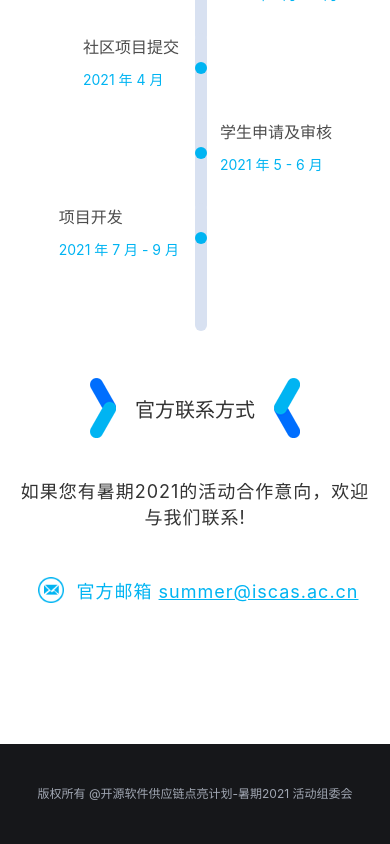
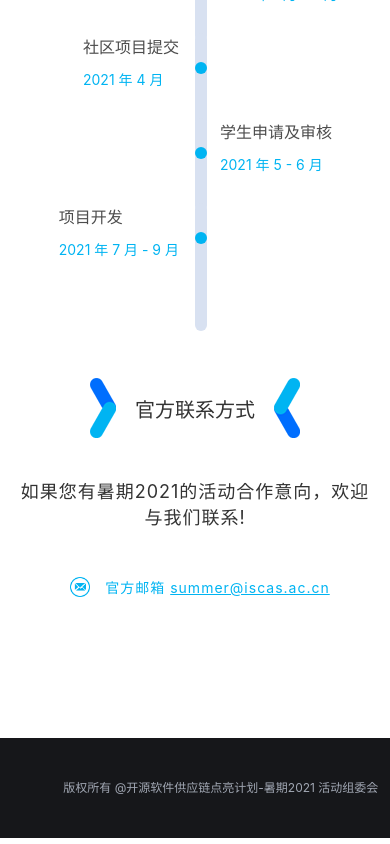
Before and after one commit to yinjiayi/homepage, a React app: page / in a window 390 px wide. Shown: the part 796-1640 px from the top of the page. Built offline with nearby package versions, Linux system fonts and the light colour scheme.

Commit message:
update index

```diff
--- a/src/components/footer/index.less
+++ b/src/components/footer/index.less
@@ -7,12 +7,16 @@
 }
 
 .footerWrapper{
-    line-height: 100px;
     position: relative;
     font-size: 16px;
-	font-weight: normal;
-	font-stretch: normal;
-	letter-spacing: 0px;
+    font-weight: normal;
+    font-stretch: normal;
+    letter-spacing: 0px;
     color: #a1a7b3;
     text-align: right;
+    display: flex;
+    align-items: center;
+    height: 100%;
+    justify-content: flex-end;
+    line-height: 16px;
 }
--- a/src/pages/index/index.js
+++ b/src/pages/index/index.js
@@ -87,7 +87,7 @@ class Index extends React.Component{
                         </div>
                         <div className="indexTwoWrapper">
                     <div className="indexTwoText">{showdata.indexTwo.text}</div>
-                            <div className="indexTwoBlue">
+                            <div className="indexTwoBlue mail">
                                 <span>{showdata.indexTwo.text2} <a href="mailto:summer@iscas.ac.cn">summer@iscas.ac.cn</a></span>
                             </div>
                         </div>
--- a/src/pages/index/mobile.less
+++ b/src/pages/index/mobile.less
@@ -76,7 +76,7 @@
         }
 
         .indexTwoBlue{
-            font-size: 18px;
+            font-size: 14px;
         }
     }
 
--- a/src/pages/index/pad.less
+++ b/src/pages/index/pad.less
@@ -5,8 +5,11 @@
             width: 97vw;
         }
     }
+    .index{
+        .indexText{
+            width: 80vw;
+        }
 
-    .indexText{
-        width: 80vw;
     }
+
 }
```
